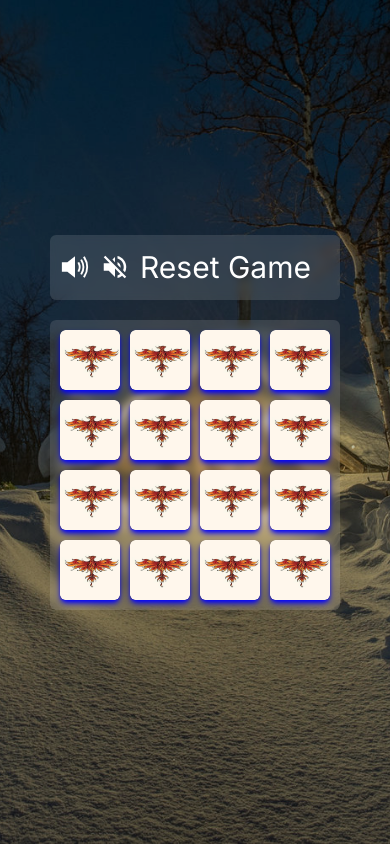
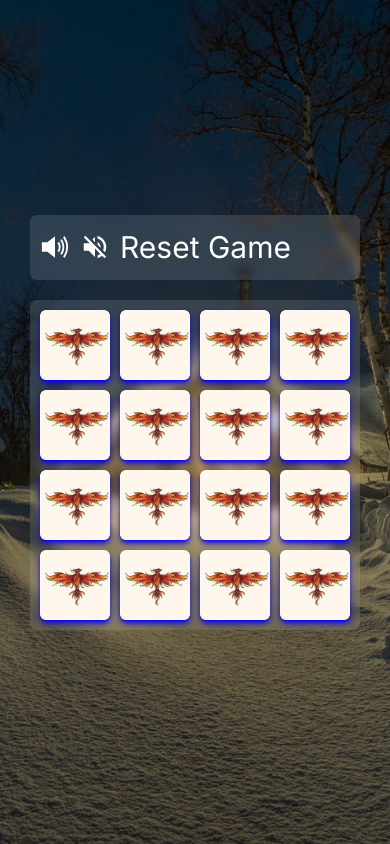
Before and after one commit to Sadriddin0124/Game, a Next.js app: page /dashboard/level-one in a window 390 px wide. Built offline with nearby package versions, Linux system fonts and the light colour scheme.

Commit message:
width height changed

```diff
--- a/app/dashboard/level-one/page.tsx
+++ b/app/dashboard/level-one/page.tsx
@@ -154,7 +154,7 @@ const LevelOne = () => {
       <audio controls ref={audioRef3} className='absolute top-0 opacity-0'>
         <source src="/audio/music4.mp3" type="audio/mpeg" />
       </audio>
-      <div className='max-w-[290px] md:max-w-[500px] bg-[#ffffff1f] backdrop-blur-sm mb-[20px] w-[100%] rounded-md flex gap-[10px] px-[10px] md:px-[20px] py-[10px]'>
+      <div className='max-w-[330px] md:max-w-[500px] bg-[#ffffff1f] backdrop-blur-sm mb-[20px] w-[100%] rounded-md flex gap-[10px] px-[10px] md:px-[20px] py-[10px]'>
         <button className='text-[30px] text-white' onClick={handlePlayBg}><IoVolumeHighSharp/></button>
         <button className='text-[30px] text-white' onClick={handlePauseBg}><MdVolumeOff/></button>
         <button className='text-[30px] text-white' onClick={resetGame}>Reset Game</button>
@@ -171,7 +171,7 @@ const LevelOne = () => {
             onClick={() => handleClick(item)}
             className={`${
               item.visible ? "rotateY" : ""
-            } shadow-md shadow-[blue] ease-linear duration-500 w-[60px] md:w-[100px] h-[60px] md:h-[100px] relative rounded-md overflow-hidden cursor-pointer ${
+            } shadow-md shadow-[blue] ease-linear duration-500 w-[70px] md:w-[100px] h-[70px] md:h-[100px] relative rounded-md overflow-hidden cursor-pointer ${
               item.status ? "opacity-50 pointer-events-none" : ""
             }`}
           >
```
